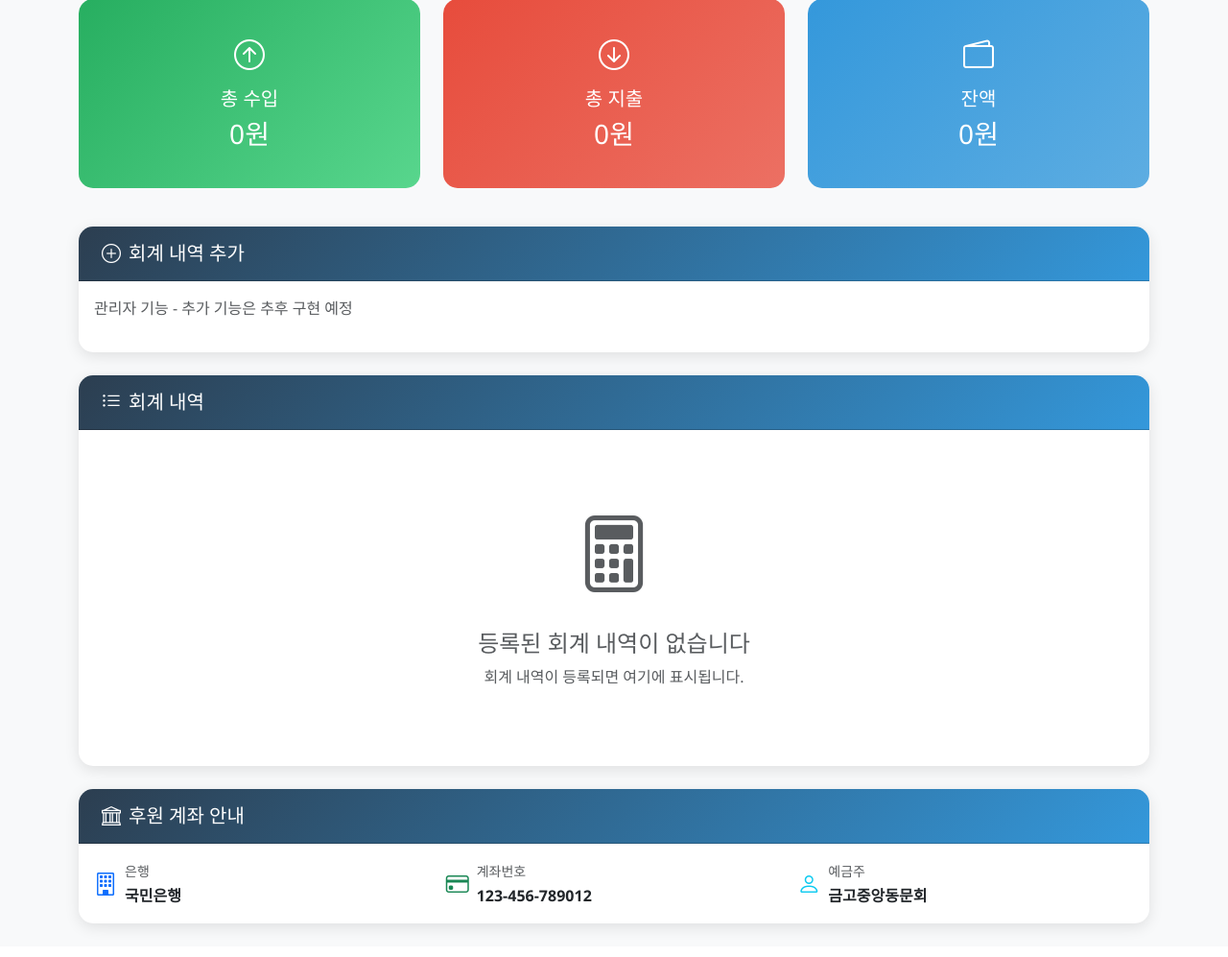
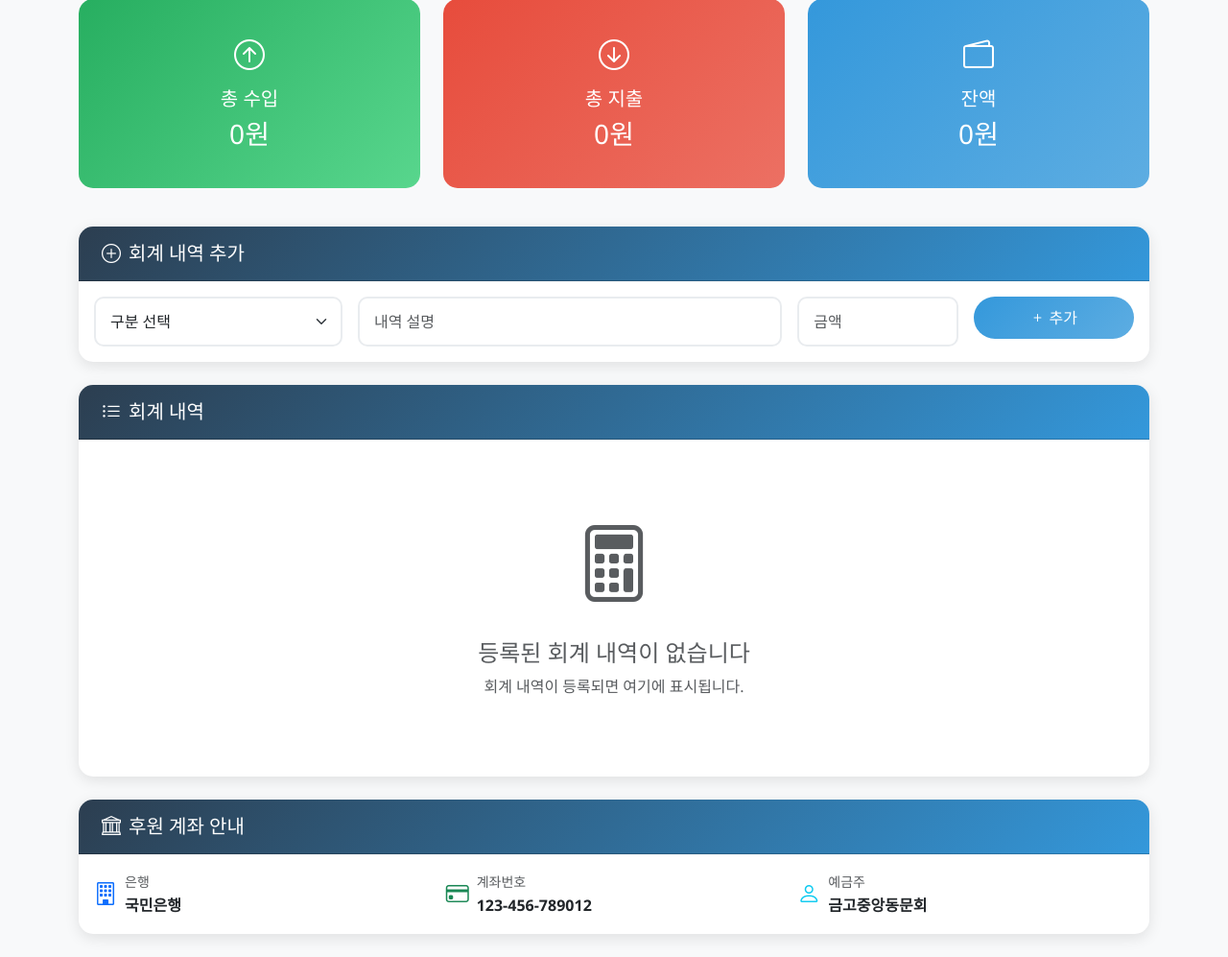
Before and after one commit to kobara-code/alumni-website, a Flask app: page /finances in a window 1280 px wide. Shown: the part 249-1246 px from the top of the page at 96% size. Before the commit the page ends 1221 px from the top, so only its background shows below. Run offline with Flask 3, Linux system fonts and the light colour scheme; the visitor is signed in with stand-in values (Sample User, id 1).

Commit message:
모든 템플릿 딕셔너리 접근으로 수정, 회계 관리 기능 추가

```diff
--- a/app.py
+++ b/app.py
@@ -597,6 +597,44 @@ def delete_user(user_id):
 
     return redirect(url_for('admin_users'))
 
+@app.route('/admin/add_finance', methods=['POST'])
+def add_finance():
+    if 'user_id' not in session or not session.get('is_admin'):
+        return redirect(url_for('index'))
+
+    finance_type = request.form['type']
+    description = request.form['description']
+    amount = request.form['amount']
+
+    try:
+        get_supabase().table('finances').insert({
+            'type': finance_type,
+            'description': description,
+            'amount': int(amount),
+            'created_by': session['user_name']
+        }).execute()
+
+        log_activity('회계 내역 추가', None, f'{finance_type}: {description} - {amount}원')
+        flash('회계 내역이 추가되었습니다.')
+    except Exception as e:
+        flash(f'회계 내역 추가 오류: {e}')
+
+    return redirect(url_for('finances'))
+
+@app.route('/admin/delete_finance/<finance_id>', methods=['POST'])
+def delete_finance(finance_id):
+    if 'user_id' not in session or not session.get('is_admin'):
+        return redirect(url_for('index'))
+
+    try:
+        get_supabase().table('finances').delete().eq('id', finance_id).execute()
+        log_activity('회계 내역 삭제', None, f'ID: {finance_id}')
+        flash('회계 내역이 삭제되었습니다.')
+    except Exception as e:
+        flash(f'회계 내역 삭제 오류: {e}')
+
+    return redirect(url_for('finances'))
+
 @app.route('/admin/bulk_upload', methods=['POST'])
 def bulk_upload():
     if 'user_id' not in session or not session.get('is_admin'):
--- a/templates/finances.html
+++ b/templates/finances.html
@@ -47,7 +47,28 @@
         </h5>
     </div>
     <div class="card-body">
-        <p class="text-muted">관리자 기능 - 추가 기능은 추후 구현 예정</p>
+        <form method="POST" action="{{ url_for('add_finance') }}">
+            <div class="row g-3">
+                <div class="col-md-3">
+                    <select class="form-select" name="type" required>
+                        <option value="">구분 선택</option>
+                        <option value="income">수입</option>
+                        <option value="expense">지출</option>
+                    </select>
+                </div>
+                <div class="col-md-5">
+                    <input type="text" class="form-control" name="description" placeholder="내역 설명" required>
+                </div>
+                <div class="col-md-2">
+                    <input type="number" class="form-control" name="amount" placeholder="금액" required>
+                </div>
+                <div class="col-md-2">
+                    <button type="submit" class="btn btn-primary w-100">
+                        <i class="bi bi-plus me-1"></i>추가
+                    </button>
+                </div>
+            </div>
+        </form>
     </div>
 </div>
 {% endif %}
@@ -100,7 +121,12 @@
                         <td>{{ finance.created_by }}</td>
                         {% if session.is_admin %}
                         <td>
-                            <span class="text-muted">-</span>
+                            <form method="POST" action="{{ url_for('delete_finance', finance_id=finance.id) }}"
+                                  style="display:inline;" onsubmit="return confirm('정말 삭제하시겠습니까?')">
+                                <button type="submit" class="btn btn-sm btn-danger">
+                                    <i class="bi bi-trash"></i> 삭제
+                                </button>
+                            </form>
                         </td>
                         {% endif %}
                     </tr>
--- a/templates/notices.html
+++ b/templates/notices.html
@@ -8,9 +8,7 @@
         <i class="bi bi-megaphone text-primary me-2"></i>공지사항
     </h2>
     {% if session.is_admin %}
-    <a href="{{ url_for('admin_notices') }}" class="btn btn-primary">
-        <i class="bi bi-plus me-1"></i>공지사항 작성
-    </a>
+    <span class="text-muted">(관리자 로그인됨)</span>
     {% endif %}
 </div>
 
```
Also changed, not shown: templates/directory.html (+9 -9 lines).
